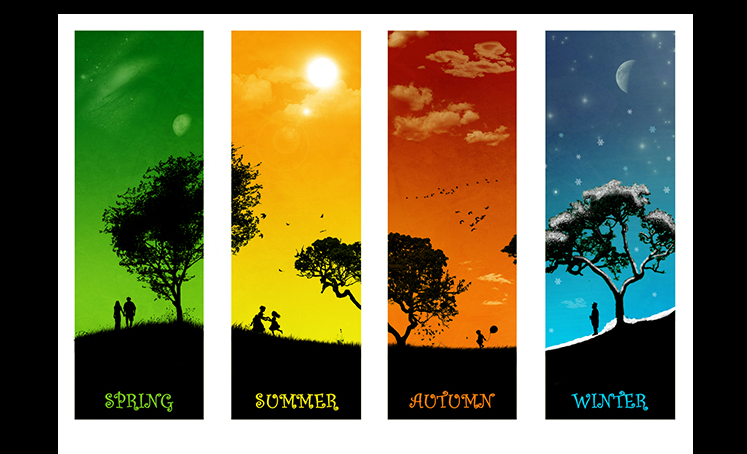
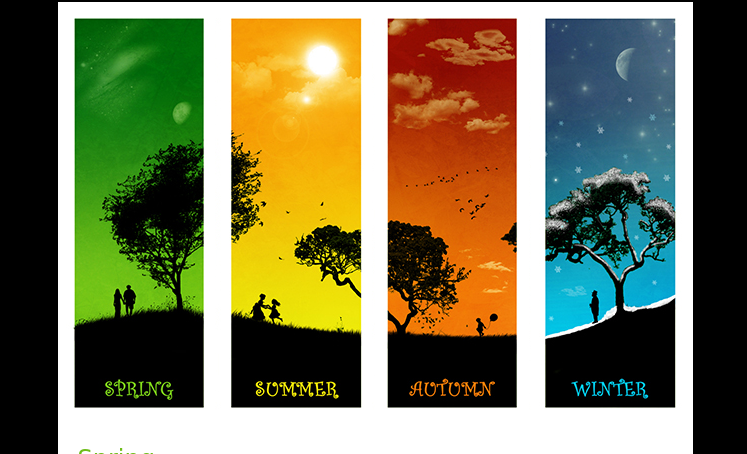
Before and after one commit to soumyavbhat/Authoring2_HW1, a plain HTML site: page index.html in a window 1280 px wide. Shown: the part 60-514 px from the top of the page, without its empty margins (265-1012 px from the left). Drawn offline with Linux system fonts and the light colour scheme; a web font is replaced by a local one.

Commit message:
reset added

```diff
--- /dev/null
+++ b/css/reset.css
@@ -0,0 +1,48 @@
+/* http://meyerweb.com/eric/tools/css/reset/
+   v2.0 | 20110126
+   License: none (public domain)
+*/
+
+html, body, div, span, applet, object, iframe,
+h1, h2, h3, h4, h5, h6, p, blockquote, pre,
+a, abbr, acronym, address, big, cite, code,
+del, dfn, em, img, ins, kbd, q, s, samp,
+small, strike, strong, sub, sup, tt, var,
+b, u, i, center,
+dl, dt, dd, ol, ul, li,
+fieldset, form, label, legend,
+table, caption, tbody, tfoot, thead, tr, th, td,
+article, aside, canvas, details, embed,
+figure, figcaption, footer, header, hgroup,
+menu, nav, output, ruby, section, summary,
+time, mark, audio, video {
+	margin: 0;
+	padding: 0;
+	border: 0;
+	font-size: 100%;
+	font: inherit;
+	vertical-align: baseline;
+}
+/* HTML5 display-role reset for older browsers */
+article, aside, details, figcaption, figure,
+footer, header, hgroup, menu, nav, section {
+	display: block;
+}
+body {
+	line-height: 1;
+}
+ol, ul {
+	list-style: none;
+}
+blockquote, q {
+	quotes: none;
+}
+blockquote:before, blockquote:after,
+q:before, q:after {
+	content: '';
+	content: none;
+}
+table {
+	border-collapse: collapse;
+	border-spacing: 0;
+}
--- a/index.html
+++ b/index.html
@@ -5,6 +5,7 @@
 <title>Changing Things with CSS and JS</title>
 <link href='http://fonts.googleapis.com/css?family=Mystery+Quest' rel='stylesheet' type='text/css'>
 <link rel="stylesheet" href="https://maxcdn.bootstrapcdn.com/font-awesome/4.7.0/css/font-awesome.min.css">
+<link rel="stylesheet" href="css/reset.css">
 <link href="css/seasons.css" rel="stylesheet" type="text/css">
 </head>
 
```
Also changed, not shown: main.html (deleted, +0 -15 lines).
